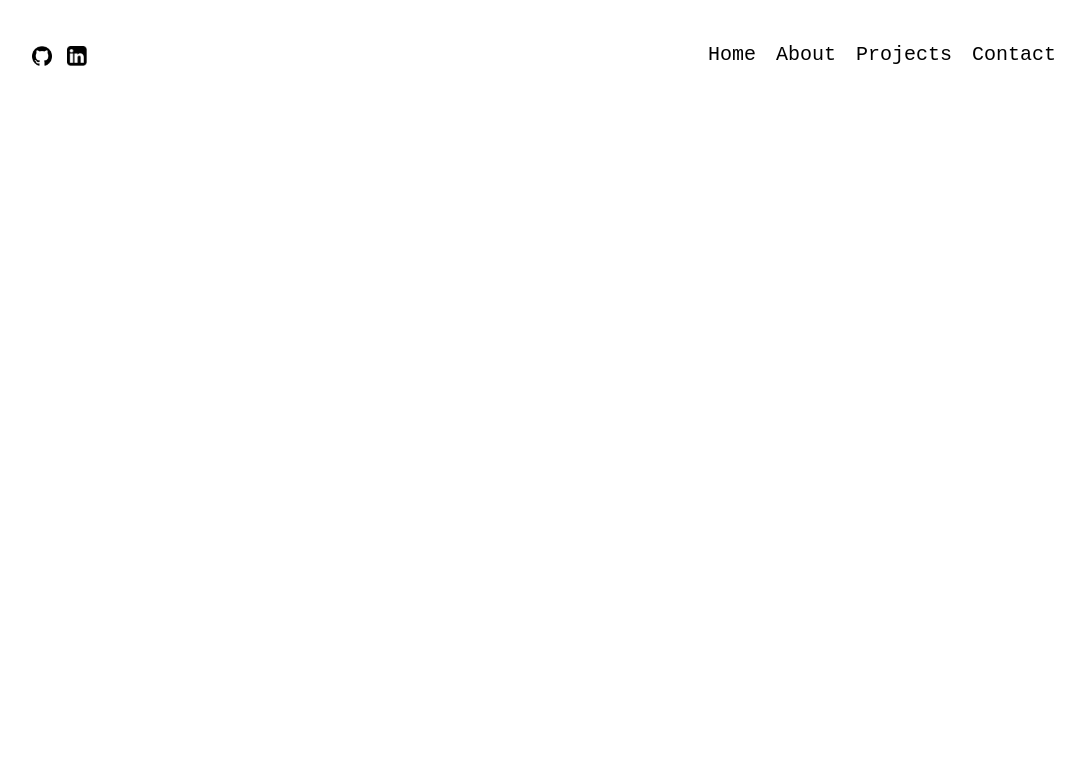
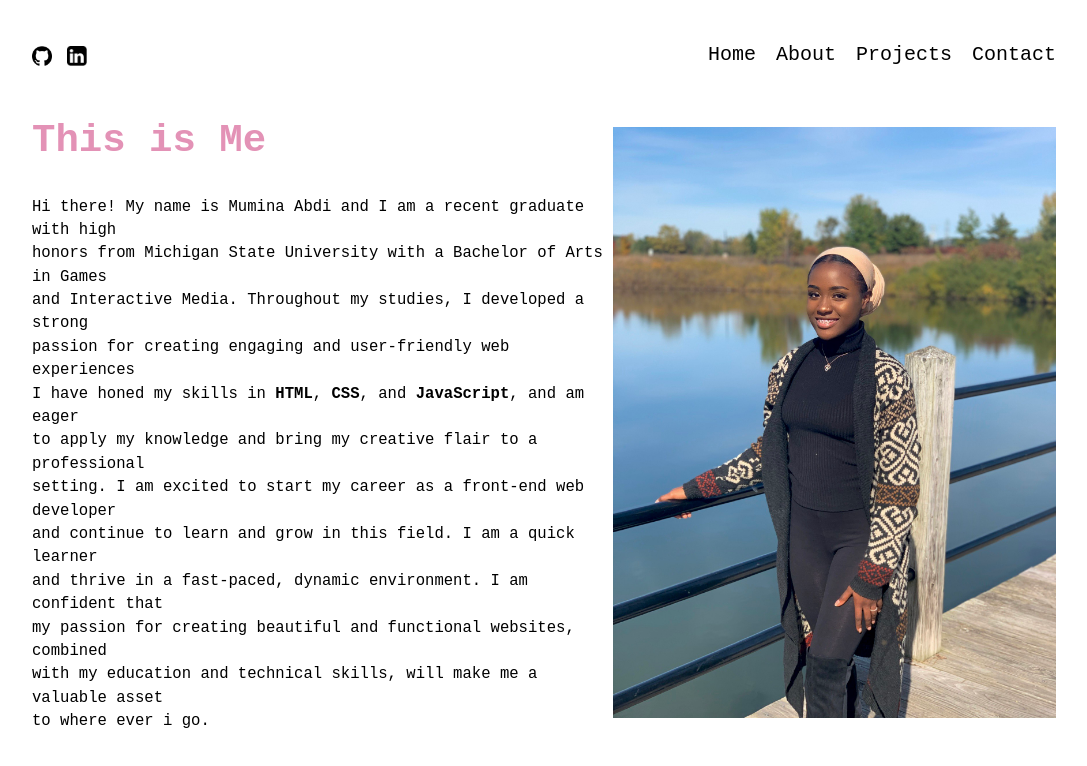
Before and after one commit to MuminaA/Personal-Portfolio, a plain HTML site: page about.html in a window 1280 px wide. Shown: the whole page, without its empty margins (96-1183 px from the left). Drawn offline with Linux system fonts and the light colour scheme.

Commit message:
updates, about page created

```diff
--- a/about.html
+++ b/about.html
@@ -1,15 +1,15 @@
 <!DOCTYPE html>
 <html lang="en">
   <head>
-    <meta charset="UTF-8">
-    <meta http-equiv="X-UA-Compatible" content="IE=edge">
-    <meta name="viewport" content="width=device-width, initial-scale=1.0">
+    <meta charset="UTF-8" />
+    <meta http-equiv="X-UA-Compatible" content="IE=edge" />
+    <meta name="viewport" content="width=device-width, initial-scale=1.0" />
     <title>Document</title>
 
     <link rel="stylesheet" href="styles.css" />
   </head>
   <body>
-    <header class="header">
+    <section class="header">
       <nav id="navbar">
         <div class="socials">
           <a href="https://github.com/MuminaA" target="_blank"
@@ -30,9 +30,30 @@
           </ul>
         </div>
       </nav>
-    </header>
-    <section>
-
+    </section>
+    <section id="about-me">
+      <div class="about-me">
+        <div>
+          <h2 class="this-me">This is Me</h2>
+          <p class="about-me-para">
+            Hi there! My name is Mumina Abdi and I am a recent graduate with high <span class="line-break"></span>honors from
+            Michigan State University with a Bachelor of Arts in <span class="line-break">Games</span>
+            and Interactive Media. Throughout my studies, I developed a <span class="line-break">strong</span>
+            passion for creating engaging and user-friendly web <span class="line-break">experiences</span>
+            I have honed my skills in <strong>HTML</strong>, <strong>CSS</strong>, and <strong>JavaScript</strong>, and am <span class="line-break">eager</span>
+            to apply my knowledge and bring my creative flair to a <span class="line-break">professional</span>
+            setting. I am excited to start my career as a front-end web <span class="line-break">developer</span>
+             and continue to learn and grow in this field. I am a quick <span class="line-break">learner</span>
+             and thrive in a fast-paced, dynamic environment. I am confident <span class="line-break">that</span>
+             my passion for creating beautiful and functional websites, <span class="line-break">combined</span>
+             with my education and technical skills, will make me a valuable <span class="line-break">asset</span>
+             to where ever i go.
+          </p>
+        </div>
+        <figure>
+          <img src="images/Me.jpeg" alt="Picture of Mumina Abdi" />
+        </figure>
+      </div>
     </section>
   </body>
 </html>
--- a/styles.css
+++ b/styles.css
@@ -297,3 +297,30 @@ button:active {
   transform: translateX(5px);
   color: #e392b6;
 }
+
+#about-me {
+  display: flex;
+  align-items: center;
+  justify-content: center;
+}
+
+.about-me {
+  display: flex;
+  align-items: center;
+  justify-content: space-between;
+  width: 80%;
+}
+
+figure {
+  width: 500px;
+}
+
+.this-me {
+  font-size: 3em;
+  padding-bottom: 25px;
+  color: #e392b6;
+}
+
+.about-me-para {
+  font-size: 1.2em;
+}
```
Also changed, not shown: contact.html (+2 -2 lines), index.html (+2 -2 lines), project.html (+3 -3 lines), images/Me.jpeg (added). Lines whose indentation alone changed are shown as unchanged.
